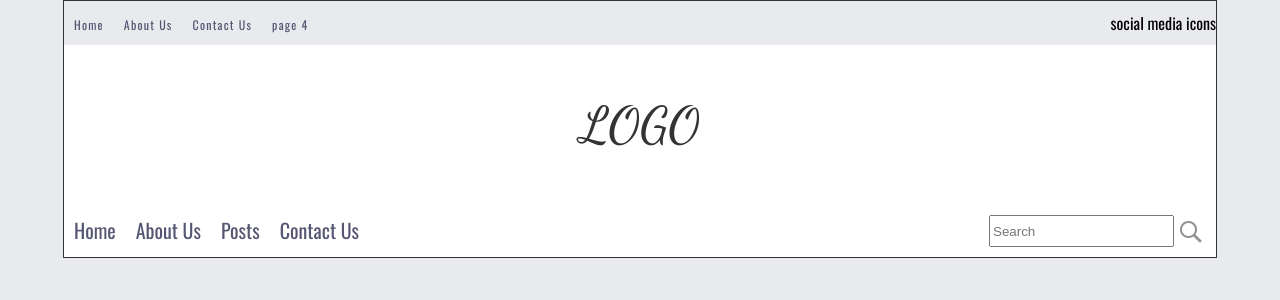
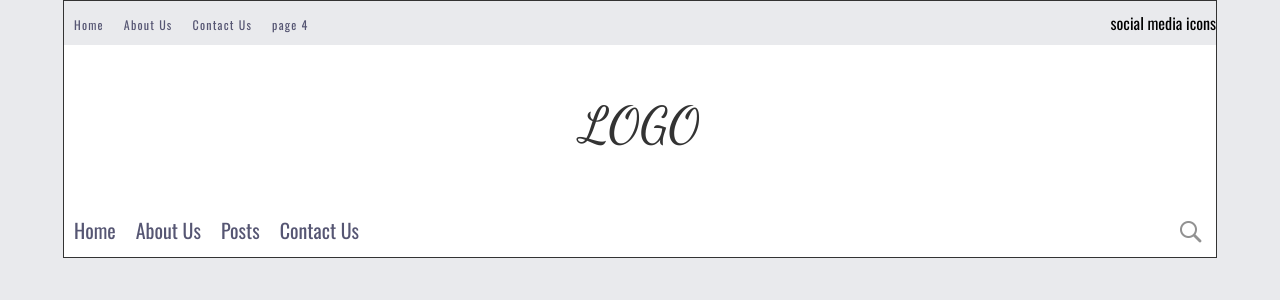
Before and after one commit to ChristianOlmosUSA/0x00lmosBlog, a React (Create React App) app: page / in a window 1280 px wide. Shown: the top 300 px of the page. Built offline with nearby package versions, Linux system fonts and the light colour scheme.

Commit message:
Navbar completed

```diff
--- a/src/App.js
+++ b/src/App.js
@@ -7,7 +7,7 @@ import Hero from './components/Hero';
 function App() {
   return (
     <div className="App">
-        <Header />            {/* we've moved the header coponent here because it will appear in every page*/}
+        <Header />            {/* we've moved the header component here because it will appear in every page*/}
         <Hero />
         <Home />
 
--- a/src/components/Navbar/index.js
+++ b/src/components/Navbar/index.js
@@ -1,4 +1,4 @@
-import React from 'react';
+import React, {useState} from 'react';
 import './style.css';
 
 /**
@@ -7,6 +7,23 @@ import './style.css';
 **/
 
 const Navbar = (props) => {
+
+  const [search,setSearch] = useState(false);
+
+
+
+  const submitSearch=(e)=>{
+    e.preventDefault();
+    alert('Searched');
+  }
+
+  const openSearch = ()=>{
+    setSearch(true);
+  }
+
+  const searchClass=search ? 'searchInput active':'searchInput';
+
+
   return(
     <div className="navbar">
         <ul className="navbarmenu">
@@ -16,8 +33,11 @@ const Navbar = (props) => {
           <li> <a href="#">Contact Us</a> </li>
         </ul>
         <div className="search">
-            <input type="text" placeholder="Search"/>
-            <img src={require('../../assets/icons/search-32.png' )} alt="Search" />
+            <form onSubmit={submitSearch}>
+              <input type="text" className={searchClass} placeholder="Search"/>
+              <img onClick={openSearch} className="searchIcon" src={require('../../assets/icons/search-32.png' )} alt="Search" />
+            </form>
+
         </div>
 
         </div>
--- a/src/components/Navbar/style.css
+++ b/src/components/Navbar/style.css
@@ -25,7 +25,26 @@
     padding: 0 10px;
 }
 
-.search{
+.search form{
     display:flex;
     margin: 0 10px;
 }
+
+.searchInput{
+    border: 0;
+    width:0;
+    transition:width 0.2s ease-in;
+}
+
+.searchInput.active{
+    width:150px;
+}
+
+
+.searchInput:focus{
+    outline:none;
+}
+
+.searchIcon{
+    cursor:pointer;
+}
```
